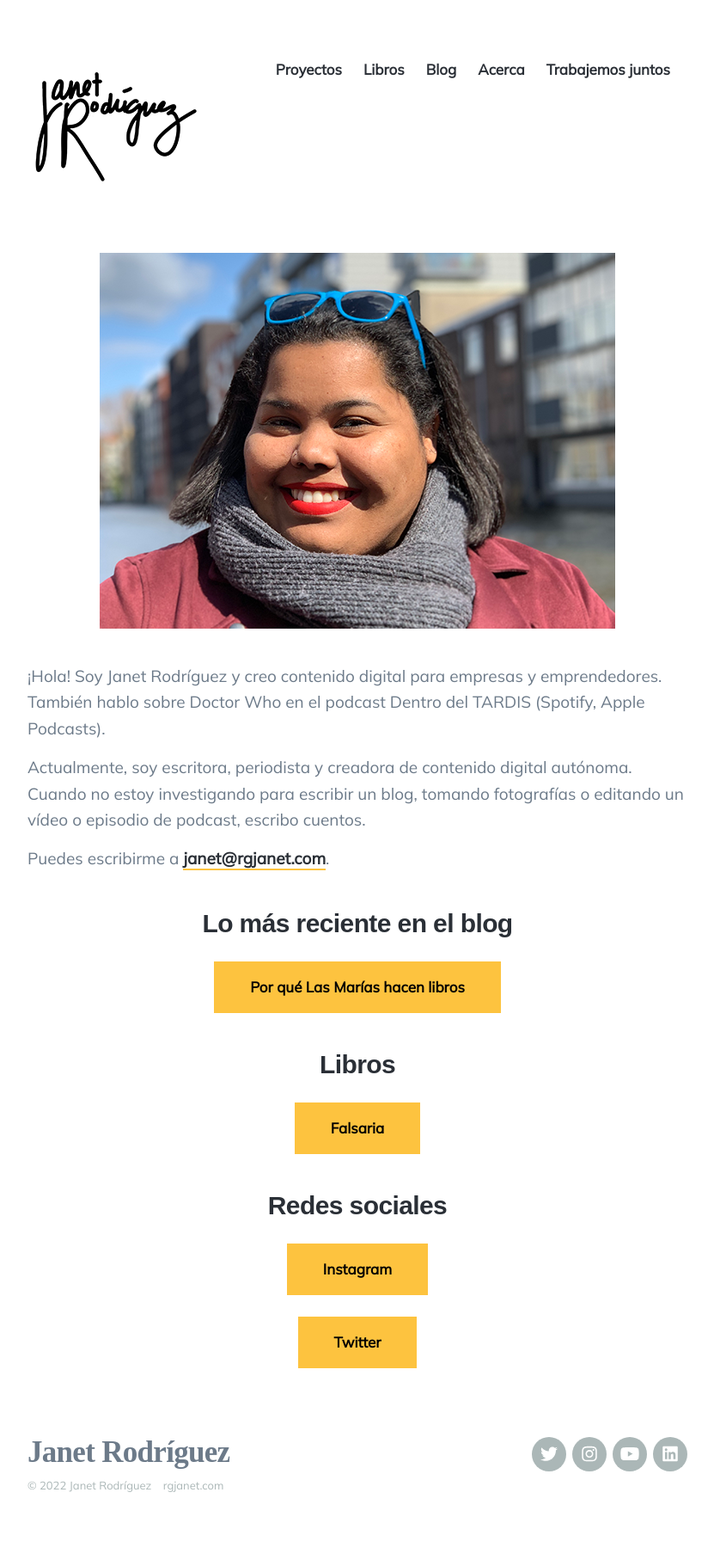
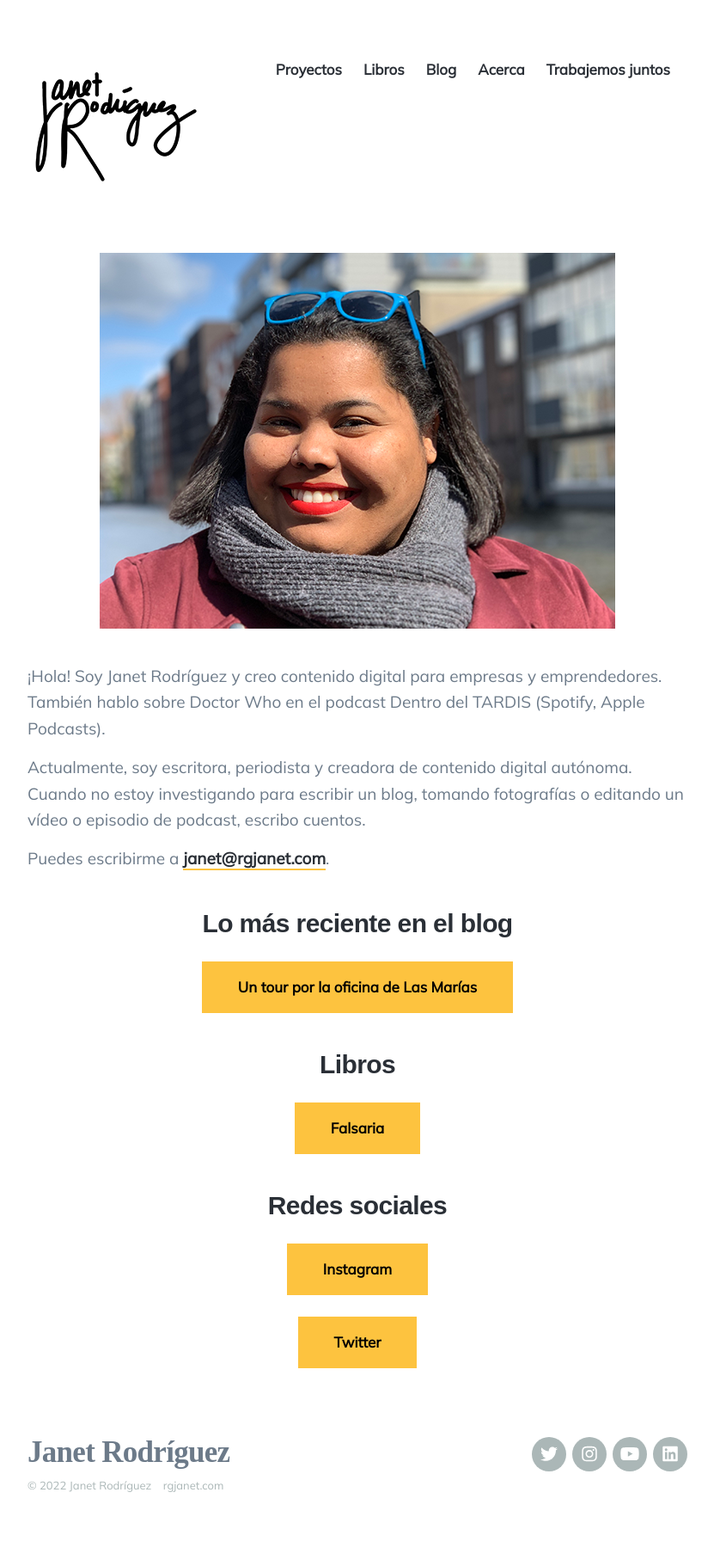
Before and after one commit to rgjanet/rgjanet.github.io, a Jekyll site: the page built from _pages/enlaces.md, in a window 1280 px wide. Shown: the whole page at 86% size, without its empty margins (224-1055 px from the left). Built offline with Jekyll 4.4.1, drawn with Linux system fonts in a browser that asks for light colours; nearby versions of some CDN libraries.

Commit message:
Update enlaces.md

```diff
--- a/_pages/enlaces.md
+++ b/_pages/enlaces.md
@@ -14,7 +14,7 @@ description: ¡Hola! Soy Janet Rodríguez y creo estrategias de contenidos digit
 
 <h3 align="center">Lo más reciente en el blog</h3>
 
-<p align="center"><a href="https://rgjanet.com/blog/las-marias-hacen-libros" class="button button--large">Por qué Las Marías hacen libros</a></p>
+<p align="center"><a href="https://rgjanet.com/blog/tour-oficina-marias" class="button button--large"> Un tour por la oficina de Las Marías</a></p>
 
 <h3 align="center">Libros</h3>
 
```
